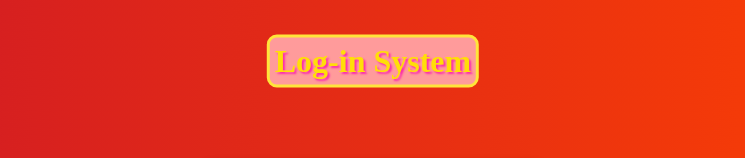
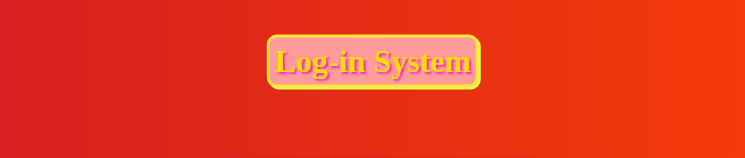
Before and after one commit to malikDev2/log-in-system, a plain HTML site: page frontend/index.html in a window 1280 px wide. In both pictures the pointer is over the element "Log-in System". Shown: the top 158 px of the page, without its empty margins (267-1012 px from the left). Drawn offline with Linux system fonts and the light colour scheme.

Commit message:
border touchup

```diff
--- a/frontend/styles.css
+++ b/frontend/styles.css
@@ -20,6 +20,7 @@ h1:hover{
     text-shadow: 2px 2px 2px rgba(251, 39, 173, 0.96);
     cursor: none;
     transition: 500ms;
+    box-shadow: 2px 2px 0px rgb(222, 255, 73);
 }
 
 .box {
```
